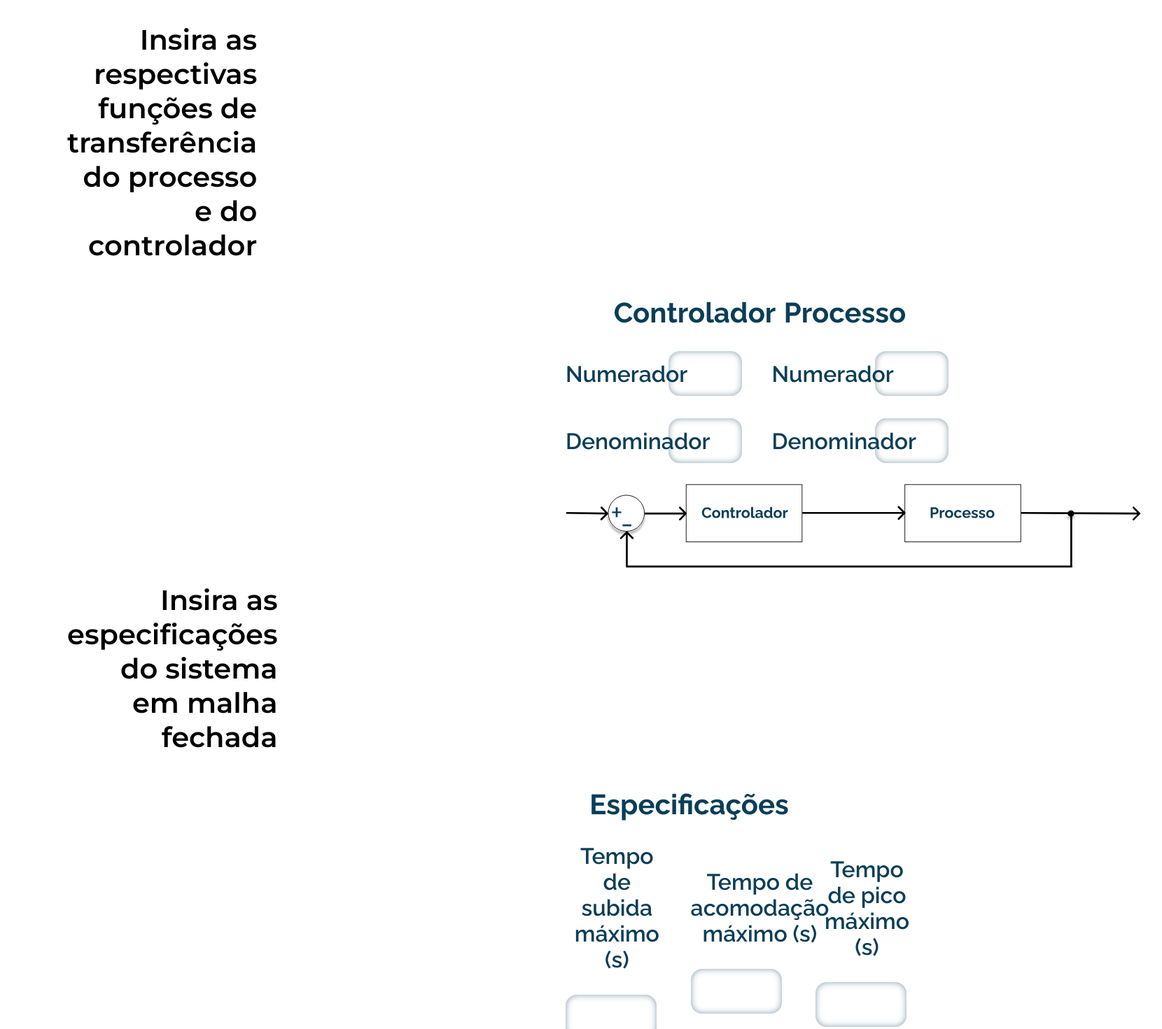
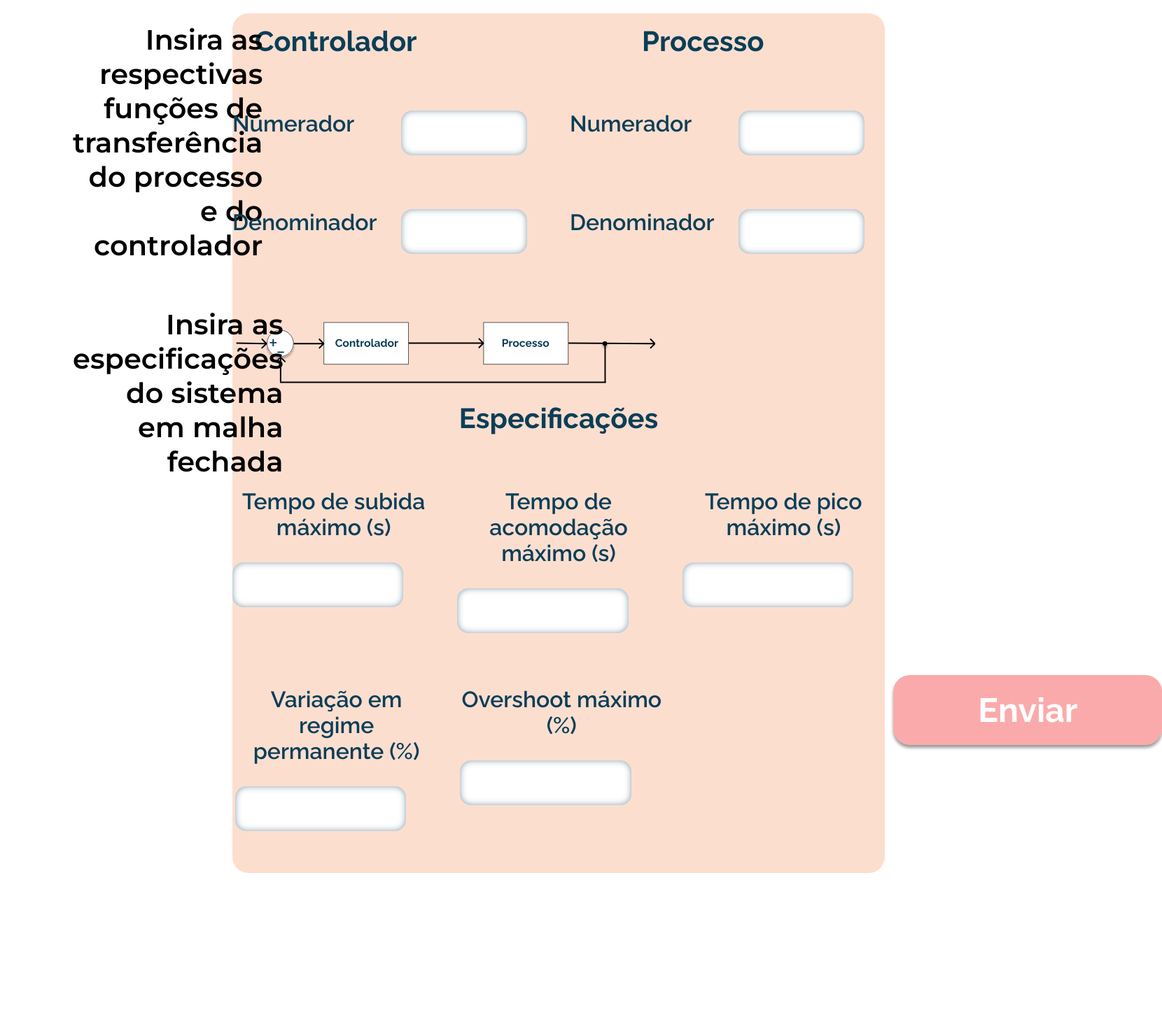
Before and after one commit to PedroXimenes/project-achilles, a React (Create React App) app in the folder front/: page /inputs in a window 1280 px wide. Shown: the top 1471 px of the page at 70% size, 1660 px wide, since content can reach past the window. After the commit the page ends 1248 px from the top, so only its background shows below. Built offline with nearby package versions, Linux system fonts and the light colour scheme.

Commit message:
fix home page and add input page

```diff
--- a/front/src/components/styled-components/BackImg.js
+++ b/front/src/components/styled-components/BackImg.js
@@ -1,15 +1,64 @@
 import styled from "styled-components";
 import homeImg from "../../imgs-ac/home-background/home.png";
-import { width, height } from "../../config";
+import step from "../../imgs-ac/graficos/step.png";
+import bode from "../../imgs-ac/graficos/bode.png";
+import roots from "../../imgs-ac/graficos/roots.png";
+// import { width, height } from "../../config";
 
-export const StyledBackImg = styled.div`
+export const BackImg = () => {
+  return (
+    <StyledBackImg>
+      <StepImg />
+      <BodeImg />
+      <RootsImg />
+    </StyledBackImg>
+  );
+};
+
+const StyledBackImg = styled.div`
   position: absolute;
-  width: ${width}px;
-  height: ${height}px;
-
+  width: 100%;
+  height: 100%;
   background: url(${homeImg});
   background-repeat: no-repeat;
   background-position: bottom;
   background-size: cover;
   z-index: -1;
+  overflow: hidden;
 `;
+
+const StepImg = styled.img.attrs({
+  src: step,
+  alt: "",
+})`
+  position: fixed;
+  width: 20.5rem;
+  height: 12.25rem;
+  left: 100rem;
+  top: 43rem;
+  transform: rotate(10.44deg);
+`;
+
+const BodeImg = styled.img.attrs({
+  src: bode,
+  alt: "",
+})`
+  position: fixed;
+  width: 20.5rem;
+  height: 12.25rem;
+  left: 95rem;
+  top: 50rem;
+
+  transform: rotate(-9.64deg);
+`;
+
+const RootsImg = styled.img.attrs({
+  src: roots,
+  alt: "",
+})`
+  position: fixed;
+  width: 20.5rem;
+  height: 12.25rem;
+  left: 80rem;
+  top: 55rem;
+`;
--- a/front/src/components/styled-components/Button.js
+++ b/front/src/components/styled-components/Button.js
@@ -6,8 +6,6 @@ export const Button = styled.button`
   position: absolute;
   width: 24rem;
   height: 6.25rem;
-  /* left: 40rem;
-  top: 40rem; */
   background: ${Theme.pink};
   border: none;
   border-radius: 1.5rem;
--- a/front/src/components/styled-components/Logo.jsx
+++ b/front/src/components/styled-components/Logo.jsx
@@ -4,14 +4,12 @@ import { Theme } from "../../config";
 import { ReactComponent as CtrlLogo } from "../../imgs-ac/ctrl.svg";
 import { ReactComponent as Arrow } from "../../imgs-ac/arrow.svg";
 
-export const Logo = ({ hasLogo }) => {
-  return hasLogo ? (
+export const Logo = () => {
+  return (
     <>
       <Ctrl />
       <ArrowLogo />
     </>
-  ) : (
-    []
   );
 };
 
@@ -62,4 +60,5 @@ const Ctrl = styled(CtrlLogo)`
   background: ${Theme.white};
   color: ${Theme.gray};
   border-radius: 1.1rem;
+  cursor: pointer;
 `;
--- a/front/src/components/styled-components/MenuBar.js
+++ b/front/src/components/styled-components/MenuBar.js
@@ -1,24 +1,22 @@
 import React from "react";
 import styled from "styled-components";
-import { width, Theme } from "../../config";
+import { Theme } from "../../config";
 import { Row, Col, Grid } from "react-flexbox-grid";
 import { Logo } from "./Logo";
-import { Link, useHistory } from "react-router-dom";
+import { useHistory } from "react-router-dom";
 
-export const MenuBar = () => {
+export const MenuBar = ({ hasLogo }) => {
   const history = useHistory();
   return (
     <NavBar>
       <Grid fluid={true}>
         <Row>
+          <Col>{hasLogo && <Logo onClick={() => history.push("/home")} />}</Col>
           <Col>
-            <Logo hasLogo={true} />
+            <NavText onClick={() => history.push("/about")}>Sobre</NavText>
           </Col>
           <Col>
-            <NavText>Sobre</NavText>
-          </Col>
-          <Col>
-            <NavText> Ajuda</NavText>
+            <NavText onClick={() => history.push("/help")}> Ajuda</NavText>
           </Col>
         </Row>
       </Grid>
@@ -28,10 +26,11 @@ export const MenuBar = () => {
 
 const NavBar = styled.div`
   position: absolute;
-  width: ${width}px;
+  width: 100%;
   height: 7.5rem;
   left: 0;
   top: 0;
+  z-index: 1000000;
 
   background: rgba(253, 152, 44, 0.4);
 `;
@@ -52,4 +51,5 @@ const NavText = styled.h4`
   text-align: center;
 
   color: ${Theme.darkBlue};
+  cursor: pointer;
 `;
--- a/front/src/components/styled-components/Text.js
+++ b/front/src/components/styled-components/Text.js
@@ -2,14 +2,14 @@ import styled from "styled-components";
 import { Theme } from "../../config";
 
 export const SubTitle = styled.h2`
-  position: relative;
+  /* position: relative; */
   font-size: 2.5rem;
 
   display: flex;
   align-items: center;
   text-align: center;
 
-  margin: 1rem 0.5rem;
+  margin: 1rem 2rem;
 
   color: ${Theme.darkBlue};
 `;
--- a/front/src/components/styled-components/index.js
+++ b/front/src/components/styled-components/index.js
@@ -1,4 +1,4 @@
-export { StyledBackImg } from "./BackImg";
+export { BackImg } from "./BackImg";
 export { Title } from "./Title";
 export { Button } from "./Button";
 export { Logo, ArrowImg, CtrlImg } from "./Logo.jsx";
--- a/front/src/screens/Home.jsx
+++ b/front/src/screens/Home.jsx
@@ -1,53 +1,42 @@
 import React from "react";
 import styled from "styled-components";
 import { Row, Col, Grid } from "react-flexbox-grid";
-import { Link, useHistory } from "react-router-dom";
+import { useHistory } from "react-router-dom";
 
-import step from "../imgs-ac/graficos/step.png";
-import bode from "../imgs-ac/graficos/bode.png";
-import roots from "../imgs-ac/graficos/roots.png";
-import { useScroll } from "../config";
 import {
-  StyledBackImg,
+  BackImg,
   Title,
   MenuBar,
   Button,
 } from "../components/styled-components";
 
 export const Home = () => {
-  const [blockScroll] = useScroll();
   const history = useHistory();
-  blockScroll();
   return (
     <>
-      {/* <Grid fluid={false}>
+      <BackImg />
+      <Grid fluid={false}>
         <Row>
-          <Col md={6}> */}
-      <MenuBar />
-      {/* </Col>
-        </Row> */}
-      <Wrapper>
-        {/* <Row>
-            <Col md={6}> */}
-        <Title />
-        {/* </Col>
+          <Col md={6}>
+            <MenuBar />
+          </Col>
+        </Row>
+        <Wrapper>
+          <Row>
+            <Col md={6}>
+              <Title />
+            </Col>
           </Row>
           <Row>
-            <Col md={6}> */}
-        <Button>
-          <Link to="/inputs">Começar</Link>
-        </Button>
-        {/* </Col>
-          </Row> */}
-      </Wrapper>
-      {/* <Row>
-          <Col md={3}> */}
-      <StepImg />
-      <BodeImg />
-      <RootsImg />
-      {/* </Col>
+            <Col md={6}>
+              <Button onClick={() => history.push("/inputs")}>Começar</Button>
+            </Col>
+          </Row>
+        </Wrapper>
+        <Row>
+          <Col md={3}></Col>
         </Row>
-      </Grid> */}
+      </Grid>
     </>
   );
 };
@@ -59,42 +48,6 @@ const Wrapper = styled.div`
 
   ${Button} {
     left: 18rem;
+    top: 40rem;
   }
 `;
-
-const StepImg = styled.img.attrs({
-  src: step,
-  alt: "",
-})`
-  position: relative;
-  width: 20.5rem;
-  height: 12.25rem;
-  left: 100rem;
-  top: 43rem;
-
-  transform: rotate(10.44deg);
-`;
-
-const BodeImg = styled.img.attrs({
-  src: bode,
-  alt: "",
-})`
-  position: relative;
-  width: 20.5rem;
-  height: 12.25rem;
-  left: 75rem;
-  top: 50rem;
-
-  transform: rotate(-9.64deg);
-`;
-
-const RootsImg = styled.img.attrs({
-  src: roots,
-  alt: "",
-})`
-  position: relative;
-  width: 20.5rem;
-  height: 12.25rem;
-  left: 38rem;
-  top: 55rem;
-`;
--- a/front/src/screens/Inputs.jsx
+++ b/front/src/screens/Inputs.jsx
@@ -10,35 +10,46 @@ import {
   InputTitle,
   HelpText,
 } from "../components/styled-components";
-import { Link } from "react-router-dom";
+import { useHistory } from "react-router-dom";
+import { Theme } from "../config";
 
 export const Inputs = () => {
+  const history = useHistory();
   return (
     <>
       <Grid fluid={true}>
         <Row>
-          <Row className="firstLine" md={4}>
-            <Col className="helpText" md={2}>
+          <Col className="helpBox" md={3}>
+            <Row className="help">
+              <Col className="helpText" md={6}>
                 <HelpText>
-                Insira as respectivas funções de transferência do processo e do
-                controlador
+                  Insira as respectivas funções de transferência do processo e
+                  do controlador
                 </HelpText>
               </Col>
+            </Row>
 
-            {/* <Row className="CtrlPro"> */}
-            <SubTitleWrapper>
-              <Col md={3}>
+            <Row className="helpText">
+              <Col md={6}>
+                <HelpText>
+                  Insira as especificações do sistema em malha fechada
+                </HelpText>
+              </Col>
+            </Row>
+          </Col>
+
+          <Col className="pinkBox" md={9}>
+            <StyledBox>
+              <Row around={"md"}>
+                <Col md={5}>
                   <SubTitle>Controlador</SubTitle>
                 </Col>
-              <Col md={3}></Col>
-              <Col md={3}>
+                <Col md={2} />
+                <Col md={5}>
                   <SubTitle>Processo</SubTitle>
                 </Col>
-            </SubTitleWrapper>
-            {/* </Row> */}
 
                 <Row className="Num">
-              <Wrapper>
                   <Col md={3}>
                     <InputTitle>Numerador</InputTitle>
                   </Col>
@@ -51,11 +62,9 @@ export const Inputs = () => {
                   <Col md={3}>
                     <Input />
                   </Col>
-              </Wrapper>
                 </Row>
 
                 <Row className="Den">
-              <Wrapper>
                   <Col md={3}>
                     <InputTitle>Denominador</InputTitle>
                   </Col>
@@ -68,30 +77,21 @@ export const Inputs = () => {
                   <Col md={3}>
                     <Input />
                   </Col>
-              </Wrapper>
-            </Row>
                 </Row>
 
-          <Row className="diagram" md={4}>
+                <Row className="diagram">
                   <Col md={12}>
                     <BlockDiagram />
                   </Col>
                 </Row>
 
-          <Row className="esp" md={4}>
-            <Col md={2}>
-              <HelpText>
-                Insira as especificações do sistema em malha fechada
-              </HelpText>
-            </Col>
-            <Wrapper>
-              <Col md={10}>
+                <Row className="esp">
+                  <Col md={12}>
                     <SubTitle>Especificações</SubTitle>
                   </Col>
-            </Wrapper>
+                </Row>
 
                 <Row className="tempos">
-              <Wrapper>
                   <Col md={4}>
                     <InputTitle>Tempo de subida máximo (s)</InputTitle>
                     <Input />
@@ -104,11 +104,9 @@ export const Inputs = () => {
                     <InputTitle>Tempo de pico máximo (s)</InputTitle>
                     <Input />
                   </Col>
-              </Wrapper>
                 </Row>
 
                 <Row className="perc">
-              <Wrapper>
                   <Col md={4}>
                     <InputTitle>Variação em regime permanente (%)</InputTitle>
                     <Input />
@@ -117,20 +115,16 @@ export const Inputs = () => {
                     <InputTitle>Overshoot máximo (%)</InputTitle>
                     <Input />
                   </Col>
-                <Col md={4}></Col>
-              </Wrapper>
+                  <Col md={4} />
                 </Row>
-
-            <Row className="button">
-              <Wrapper>
-                <Col md={12}>
-                  <Button>
-                    <Link to="/about">Enviar</Link>
-                  </Button>
+                <Row>
+                  <Col>
+                    <Button onClick={() => history.push("/")}>Enviar</Button>
                   </Col>
-              </Wrapper>
                 </Row>
               </Row>
+            </StyledBox>
+          </Col>
         </Row>
       </Grid>
     </>
@@ -152,8 +146,27 @@ const SubTitleWrapper = styled.div`
 `;
 
 const BlockDiagram = styled(blockDiagram)`
-  position: relative;
-  margin-left: 50rem;
+  /* position: relative; */
+  /* margin-left: 50rem; */
   width: 65%;
   height: 120%;
 `;
+
+const StyledBox = styled.div`
+  /* position: absolute; */
+  display: fixed;
+  width: 100%;
+  height: 131%;
+  margin-top: 1.2rem;
+  /* left: 364px;
+  top: 50px; */
+
+  background: ${Theme.lightPink};
+  /* background-repeat: no-repeat; */
+  /* background-position: bottom; */
+  background-size: cover;
+  z-index: -1;
+  /* filter: blur(5px); */
+  border-radius: 23px;
+  z-index: -1;
+`;
```
Also changed, not shown: 1 other file (tests, documents, lock files or other folders). Lines whose indentation alone changed are shown as unchanged.
